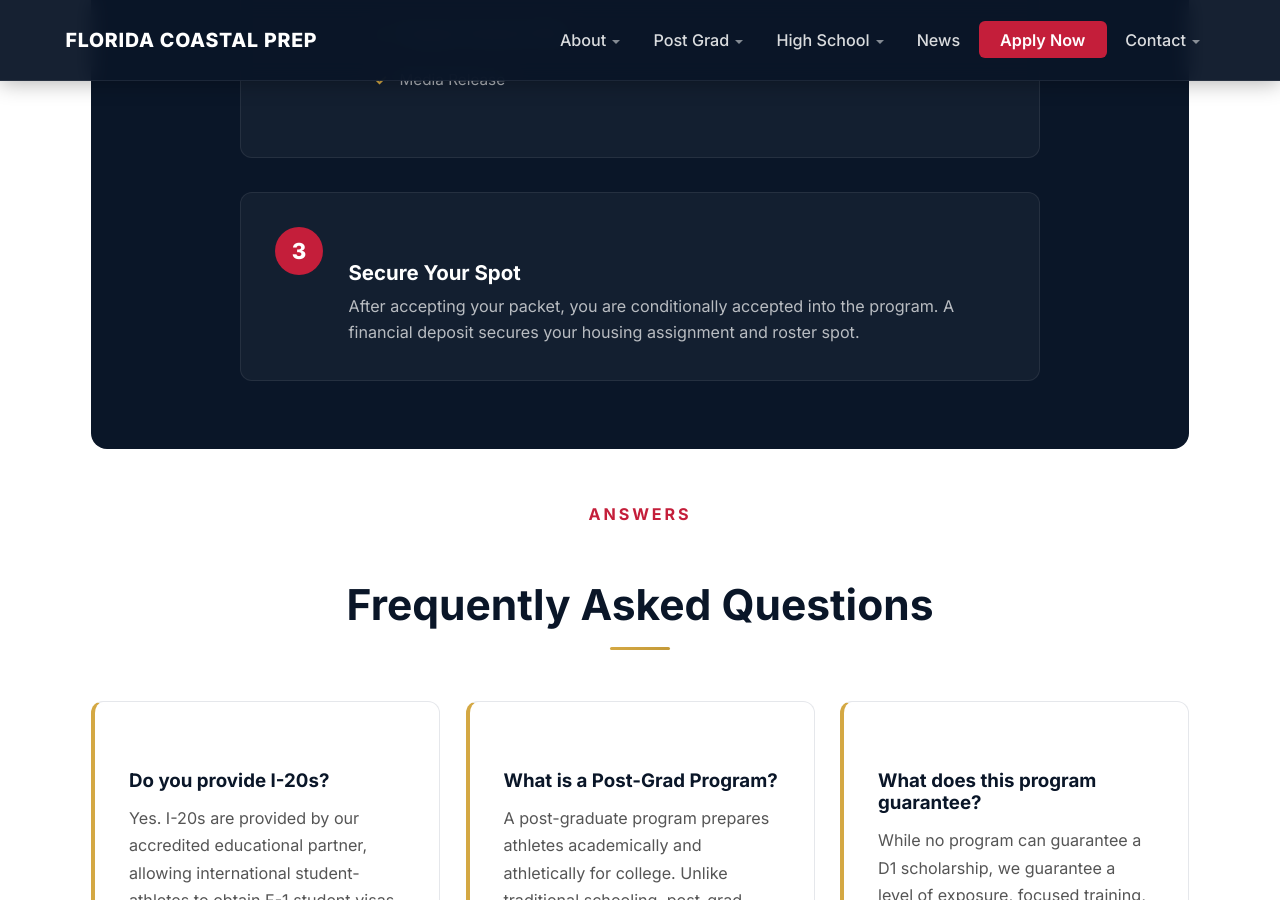
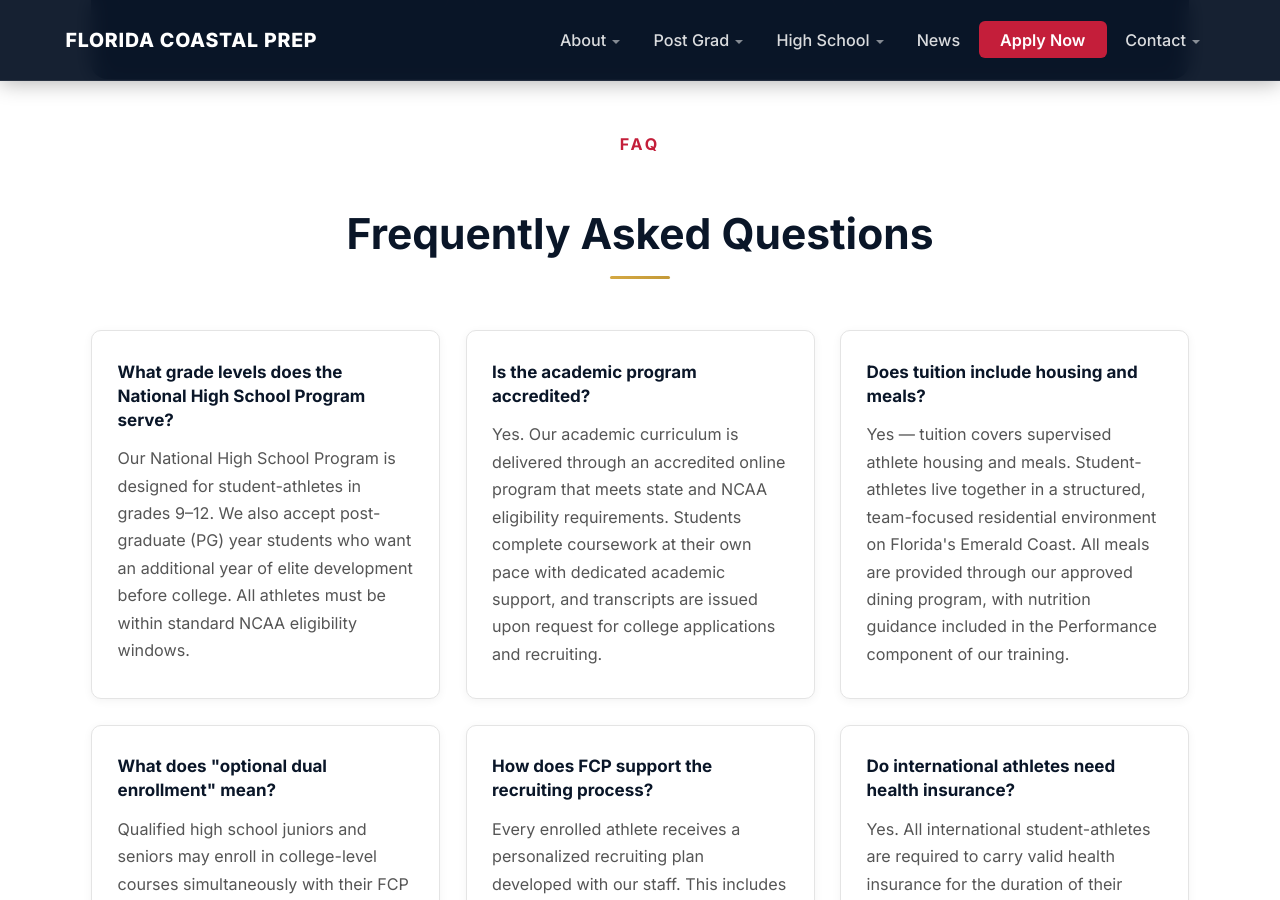
Before and after one commit to CoachD23/fcp-jekyll-site, a Jekyll site: the page built from tuition.md, in a window 1280 px wide and 900 px high, scrolled down 4922 px. Built offline with Jekyll 4.4.1, drawn with Linux system fonts in a browser that asks for light colours; a script that is not in the unit is left out; some of the changed text lies outside the part shown.

Commit message:
feat: rewrite tuition.md as HS-specific page with 6 improvements
- Move High School Program Costs to very top of page
- Remove bold formatting around 'meals' in program costs text
- Remove Academics card from What's Included (5 cards now: Coaching, Housing, Facility, Recruiting, Performance)
- Update title/description to be High School-specific (not post-grad)
- Add 'See All Testimonials →' link below Shawn Roy testimonial card
- Replace 5 post-grad FAQ cards with 6 HS-specific FAQ cards
  (grade levels, accreditation, housing/meals, dual enrollment, recruiting, insurance)

Co-Authored-By: Claude Sonnet 4.6 <noreply@anthropic.com>

```diff
--- a/tuition.md
+++ b/tuition.md
@@ -1,15 +1,27 @@
 ---
 layout: page
-title: Tuition and Fees
+title: "High School Tuition & Fees | Florida Coastal Prep"
 subtitle: Investing in Your Athletic and Academic Future
-description: "Florida Coastal Prep tuition, fees, financial assistance, and payment plan information. Learn what's included and how to apply for scholarships at FCP."
+description: "Florida Coastal Prep National High School Program tuition, fees, financial assistance, and payment options. See what's included and how to apply today."
 hero_image: /assets/images/tuition/florida-coastal-prep-school.png
-hero_title: Tuition & Fees
+hero_title: High School Tuition & Fees
 hero_subtitle: Investing in Your Athletic and Academic Future
 ---
 
+<!-- High School Program Costs — TOP -->
+<div class="program-offers fade-in" style="margin-top: 3rem;">
+  <div class="staff-section-header">
+    <span class="section-label">High School</span>
+    <h2>High School Program Costs</h2>
+    <div class="gold-rule"></div>
+  </div>
+  <div style="max-width: 800px; margin: 1rem auto 0;">
+    <p style="font-size: 1.08rem; line-height: 1.75; color: #333; text-align: justify;">Our National High School Program includes everything student-athletes need to develop and compete at an elite level. Tuition covers daily basketball training, strength and conditioning, accredited academics, supervised housing, meals, recruiting support, and access to our 14,000 sq ft Spartan Training Center. For a detailed cost breakdown and payment plan options, <a href="/contact/" style="color: #0a1628; font-weight: 600; text-decoration: underline;">contact our admissions team</a>.</p>
+  </div>
+</div>
+
 <!-- Intro Statement -->
-<section class="fade-in" style="background: #f2f3f5; border-left: 4px solid #c41e3a; margin: 0 auto 2.5rem; padding: 2.5rem 3rem; max-width: 960px; border-radius: 0 12px 12px 0;">
+<section class="fade-in" style="background: #f2f3f5; border-left: 4px solid #c41e3a; margin: 3rem auto 0; padding: 2.5rem 3rem; max-width: 960px; border-radius: 0 12px 12px 0;">
   <h2 style="font-size: 2rem; font-weight: 800; color: #0a1628; line-height: 1.3; margin: 0 0 1rem;">Elite Training and Education — Accessible to Every Family.</h2>
   <p style="font-size: 1.1rem; line-height: 1.8; color: #333; text-align: justify; margin: 0;">At Florida Coastal Prep, we believe every student-athlete deserves access to elite training and education. Our Financial Assistance program offers partial scholarships and awards to qualifying families — because talent shouldn't be limited by finances.</p>
 </section>
@@ -26,11 +38,6 @@ hero_subtitle: Investing in Your Athletic and Academic Future
       <div class="feature-icon-svg"><svg viewBox="0 0 24 24"><circle cx="12" cy="12" r="10" fill="none" stroke="currentColor" stroke-width="1.5"/><path d="M6 4.2c3.4 2.8 3.4 12.8 0 15.6M18 4.2c-3.4 2.8-3.4 12.8 0 15.6M2 12h20" fill="none" stroke="currentColor" stroke-width="1.3"/></svg></div>
       <h3>Elite Coaching</h3>
       <p>Daily skill development, team practice, and game competition under former NBA and D1 coaching staff.</p>
-    </div>
-    <div class="feature-card fade-in">
-      <div class="feature-icon-svg"><svg viewBox="0 0 24 24"><path d="M5 13.18v4L12 21l7-3.82v-4L12 17l-7-3.82zM12 3L1 9l11 6 9-4.91V17h2V9L12 3z" fill="currentColor"/></svg></div>
-      <h3>Academics</h3>
-      <p>Accredited coursework, dual enrollment, college application support, and NCAA eligibility guidance.</p>
     </div>
     <div class="feature-card fade-in">
       <div class="feature-icon-svg"><svg viewBox="0 0 24 24"><path d="M10 20v-6h4v6h5v-8h3L12 3 2 12h3v8z" fill="currentColor"/></svg></div>
@@ -70,7 +77,7 @@ hero_subtitle: Investing in Your Athletic and Academic Future
       </div>
       <div style="flex: 1; min-width: 130px;">
         <div style="font-size: 2.8rem; font-weight: 900; color: #d4a843; line-height: 1;">5</div>
-        <div style="font-size: 0.72rem; font-weight: 700; text-transform: uppercase; letter-spacing: 0.12em; color: rgba(255,255,255,0.65); margin-top: 0.45rem;">Levels Represented (D1–Pro)</div>
+        <div style="font-size: 0.72rem; font-weight: 700; text-transform: uppercase; letter-spacing: 0.12em; color: rgba(255,255,255,0.65); margin-top: 0.45rem;">Levels Represented</div>
       </div>
       <div style="flex: 1; min-width: 130px;">
         <div style="font-size: 2.8rem; font-weight: 900; color: #d4a843; line-height: 1;">14K</div>
@@ -80,59 +87,52 @@ hero_subtitle: Investing in Your Athletic and Academic Future
   </div>
 </div>
 
-<!-- High School Tuition -->
-<div class="program-offers fade-in" style="margin-top: 3rem;">
-  <div class="staff-section-header">
-    <span class="section-label">High School</span>
-    <h2>High School Program Costs</h2>
-    <div class="gold-rule"></div>
-  </div>
-  <div style="max-width: 800px; margin: 1rem auto 0;">
-    <p style="font-size: 1.08rem; line-height: 1.75; color: #333; text-align: justify;">Our National High School Program includes everything student-athletes need to develop and compete at an elite level. Tuition covers daily basketball training, strength and conditioning, accredited academics, supervised housing, <strong>meals</strong>, recruiting support, and access to our 14,000 sq ft Spartan Training Center. For a detailed cost breakdown and payment plan options, <a href="/contact/" style="color: #0a1628; font-weight: 600; text-decoration: underline;">contact our admissions team</a>.</p>
-  </div>
-</div>
-
 <!-- Financial Assistance -->
 <div class="staff-section staff-section-dark fade-in" style="margin-top: 3rem;">
   <div class="staff-section-header">
-    <span class="section-label">Affordability</span>
+    <span class="section-label">Scholarships</span>
     <h2>Financial Assistance</h2>
     <div class="gold-rule"></div>
   </div>
-  <div style="max-width: 800px; margin: 0 auto 2rem; text-align: center;">
-    <p style="font-size: 1.1rem; line-height: 1.75; color: rgba(255,255,255,0.85);">Talent shouldn't be limited by finances. Every FCP applicant is automatically considered for partial scholarships and financial awards — no separate application required.</p>
+  <div style="max-width: 760px; margin: 0.5rem auto 0;">
+    <p style="font-size: 1.05rem; line-height: 1.75; color: rgba(255,255,255,0.8); text-align: center;">We award partial scholarships and financial assistance packages to qualifying families. Awards are based on athletic merit, academic standing, and demonstrated financial need.</p>
   </div>
-  <div style="display: grid; grid-template-columns: repeat(3, 1fr); gap: 1.5rem; max-width: 900px; margin: 0 auto;">
-    <div class="feature-card fade-in" style="text-align: center;">
-      <div class="feature-icon-svg" style="margin: 0 auto 1rem;"><svg viewBox="0 0 24 24"><path d="M12 1L3 5v6c0 5.55 3.84 10.74 9 12 5.16-1.26 9-6.45 9-12V5l-9-4zm-2 16l-4-4 1.41-1.41L10 14.17l6.59-6.59L18 9l-8 8z" fill="currentColor"/></svg></div>
-      <h3>Automatically Considered</h3>
-      <p>Every application is reviewed for financial assistance. There's no separate scholarship form — just apply and our admissions team does the rest.</p>
+  <div class="feature-grid" style="margin-top: 2rem;">
+    <div class="feature-card fade-in">
+      <div class="feature-icon-svg"><svg viewBox="0 0 24 24"><path d="M12 2L2 7l10 5 10-5-10-5zM2 17l10 5 10-5M2 12l10 5 10-5" fill="none" stroke="currentColor" stroke-width="1.5" stroke-linecap="round" stroke-linejoin="round"/></svg></div>
+      <h3>Scholarship Consideration</h3>
+      <p>All applicants are automatically considered for athletic and academic merit awards during the admissions process.</p>
     </div>
-    <div class="feature-card fade-in" style="text-align: center;">
-      <div class="feature-icon-svg" style="margin: 0 auto 1rem;"><svg viewBox="0 0 24 24"><path d="M12 3L1 9l11 6 9-4.91V17h2V9L12 3zM5 13.18v4L12 21l7-3.82v-4L12 17l-7-3.82z" fill="currentColor"/></svg></div>
-      <h3>Merit-Based Awards</h3>
-      <p>Scholarship amounts are based on a combination of athletic ability and academic achievement — rewarding the full student-athlete.</p>
+    <div class="feature-card fade-in">
+      <div class="feature-icon-svg"><svg viewBox="0 0 24 24"><path d="M9 11l3 3L22 4" fill="none" stroke="currentColor" stroke-width="1.8" stroke-linecap="round" stroke-linejoin="round"/><path d="M21 12v7a2 2 0 01-2 2H5a2 2 0 01-2-2V5a2 2 0 012-2h11" fill="none" stroke="currentColor" stroke-width="1.5" stroke-linecap="round" stroke-linejoin="round"/></svg></div>
+      <h3>Personalized Award Packages</h3>
+      <p>Each financial assistance offer is tailored to the individual — our team works with families to build a realistic plan.</p>
     </div>
-    <div class="feature-card fade-in" style="text-align: center;">
-      <div class="feature-icon-svg" style="margin: 0 auto 1rem;"><svg viewBox="0 0 24 24"><path d="M20 4H4c-1.1 0-2 .9-2 2v12c0 1.1.9 2 2 2h16c1.1 0 2-.9 2-2V6c0-1.1-.9-2-2-2zm0 4l-8 5-8-5V6l8 5 8-5v2z" fill="currentColor"/></svg></div>
-      <h3>Personalized Packages</h3>
-      <p>Our Admissions Office works one-on-one with each family. You may qualify for more assistance than you expect — ask us directly.</p>
+    <div class="feature-card fade-in">
+      <div class="feature-icon-svg"><svg viewBox="0 0 24 24"><circle cx="12" cy="12" r="10" fill="none" stroke="currentColor" stroke-width="1.5"/><path d="M12 8v4l3 3" fill="none" stroke="currentColor" stroke-width="1.5" stroke-linecap="round"/></svg></div>
+      <h3>Application-Based</h3>
+      <p>Financial assistance is awarded through our admissions process. Apply early — awards are limited and granted on a rolling basis.</p>
     </div>
   </div>
   <div style="text-align: center; margin-top: 2.5rem;">
-    <a href="/contact/" class="btn btn-gold">Ask About Financial Assistance</a>
+    <a href="/apply/" class="cta-button" style="background: #c41e3a; color: #fff; padding: 0.85rem 2.25rem; border-radius: 6px; font-weight: 700; text-decoration: none; font-size: 1rem; display: inline-block;">Apply &amp; Request Financial Assistance</a>
   </div>
 </div>
 
 <!-- Parent Testimonial -->
-<div class="fade-in" style="max-width: 800px; margin: 3rem auto 0; padding: 0 1rem;">
-  <div style="background: #0a1628; border-radius: 16px; padding: 3rem; position: relative; overflow: hidden; border-left: 5px solid #c41e3a;">
-    <div style="position: absolute; top: -10px; left: 24px; font-size: 8rem; color: #c41e3a; opacity: 0.15; font-family: Georgia, serif; line-height: 1; pointer-events: none;">"</div>
-    <span style="display: inline-block; background: #c41e3a; color: #fff; font-size: 0.7rem; font-weight: 700; letter-spacing: 0.12em; text-transform: uppercase; padding: 4px 14px; border-radius: 20px; margin-bottom: 1.5rem;">Parent Testimonial</span>
-    <p style="font-size: 1.3rem; line-height: 1.7; color: #fff; font-style: italic; margin: 0 0 1.5rem; position: relative; z-index: 1;">"My son had zero offers coming out of high school, and after completing his time at FCP, he had plenty of offers. Thank you Coach and FCP!!!"</p>
-    <div style="display: flex; align-items: center; gap: 1rem;">
-      <div style="width: 40px; height: 3px; background: #d4a843; border-radius: 2px;"></div>
-      <p style="color: #d4a843; font-weight: 700; font-size: 1rem; margin: 0;">Shawn Roy — Parent</p>
+<div class="program-offers fade-in" style="margin-top: 3rem;">
+  <div class="staff-section-header">
+    <span class="section-label">Parent Voices</span>
+    <h2>What Families Are Saying</h2>
+    <div class="gold-rule"></div>
+  </div>
+  <div style="max-width: 760px; margin: 2rem auto 0;">
+    <div style="background: #fff; border: 1px solid #e0e0e0; border-radius: 12px; padding: 2.25rem 2.5rem; box-shadow: 0 4px 18px rgba(0,0,0,0.07);">
+      <p style="font-size: 1.12rem; line-height: 1.85; color: #333; font-style: italic; margin: 0 0 1.25rem;">"The investment in FCP was the best decision we made for our son. The coaches treat every player like a professional, the academics are rigorous, and the recruiting support was second to none. He earned a full scholarship to a D1 program — we couldn't be more grateful."</p>
+      <p style="font-weight: 700; color: #0a1628; margin: 0; font-size: 0.95rem;">— Shawn Roy, Parent of FCP Alumni</p>
+    </div>
+    <div style="text-align: center; margin-top: 1.5rem;">
+      <a href="/testimonials/" style="color: #c41e3a; font-weight: 700; font-size: 0.95rem; text-decoration: none; letter-spacing: 0.04em;">See All Testimonials &rarr;</a>
     </div>
   </div>
 </div>
@@ -141,103 +141,118 @@ hero_subtitle: Investing in Your Athletic and Academic Future
 <div class="staff-section staff-section-dark fade-in" style="margin-top: 3rem;">
   <div class="staff-section-header">
     <span class="section-label">Getting Started</span>
-    <h2>The Admissions Process</h2>
+    <h2>Admissions Process</h2>
     <div class="gold-rule"></div>
   </div>
-  <div class="process-steps" style="margin-top: 2rem;">
-    <div class="process-step fade-in">
-      <div class="process-number">1</div>
-      <div class="process-content">
-        <h3>Apply Online</h3>
-        <p>Complete our online application to begin the evaluation process. Our admissions team reviews every application personally.</p>
-        <a href="/apply/" class="btn btn-primary" style="margin-top: 1rem; display: inline-block;">Start Your Application</a>
-      </div>
+  <div class="feature-grid" style="margin-top: 2rem;">
+    <div class="feature-card fade-in" style="position: relative;">
+      <div style="position: absolute; top: 1.25rem; right: 1.25rem; background: #c41e3a; color: #fff; font-size: 0.7rem; font-weight: 800; letter-spacing: 0.1em; padding: 0.2rem 0.55rem; border-radius: 4px; text-transform: uppercase;">Step 1</div>
+      <div class="feature-icon-svg"><svg viewBox="0 0 24 24"><path d="M14 2H6a2 2 0 00-2 2v16a2 2 0 002 2h12a2 2 0 002-2V8z" fill="none" stroke="currentColor" stroke-width="1.5" stroke-linecap="round" stroke-linejoin="round"/><polyline points="14 2 14 8 20 8" fill="none" stroke="currentColor" stroke-width="1.5" stroke-linecap="round" stroke-linejoin="round"/><line x1="16" y1="13" x2="8" y2="13" fill="none" stroke="currentColor" stroke-width="1.5" stroke-linecap="round"/><line x1="16" y1="17" x2="8" y2="17" fill="none" stroke="currentColor" stroke-width="1.5" stroke-linecap="round"/></svg></div>
+      <h3>Apply Online</h3>
+      <p>Submit your application through our online portal. Include academic transcripts, a player profile, and coach references.</p>
+      <a href="/apply/" style="display: inline-block; margin-top: 1rem; background: #c41e3a; color: #fff; padding: 0.6rem 1.4rem; border-radius: 5px; font-weight: 700; font-size: 0.88rem; text-decoration: none;">Start Your Application</a>
     </div>
-    <div class="process-step fade-in">
-      <div class="process-number">2</div>
-      <div class="process-content">
-        <h3>Receive Your Admissions Packet</h3>
-        <p>Within 2–3 business days, you'll receive a personalized packet including:</p>
-        <ul class="process-list">
-          <li>Cost of Attendance breakdown</li>
-          <li>Health Insurance Forms</li>
-          <li>Medical Waivers & Physical Form</li>
-          <li>Program Packet & FAQ</li>
-          <li>Media Release</li>
-        </ul>
-      </div>
+    <div class="feature-card fade-in" style="position: relative;">
+      <div style="position: absolute; top: 1.25rem; right: 1.25rem; background: #c41e3a; color: #fff; font-size: 0.7rem; font-weight: 800; letter-spacing: 0.1em; padding: 0.2rem 0.55rem; border-radius: 4px; text-transform: uppercase;">Step 2</div>
+      <div class="feature-icon-svg"><svg viewBox="0 0 24 24"><circle cx="12" cy="7" r="4" fill="none" stroke="currentColor" stroke-width="1.5"/><path d="M20 21v-2a4 4 0 00-4-4H8a4 4 0 00-4 4v2" fill="none" stroke="currentColor" stroke-width="1.5" stroke-linecap="round"/></svg></div>
+      <h3>Evaluation &amp; Offer</h3>
+      <p>Our coaching staff reviews your application and may request a virtual or in-person evaluation. Accepted athletes receive a formal enrollment offer.</p>
     </div>
-    <div class="process-step fade-in">
-      <div class="process-number">3</div>
-      <div class="process-content">
-        <h3>Secure Your Spot</h3>
-        <p>After accepting your packet, you are conditionally accepted into the program. A financial deposit secures your housing assignment and roster spot.</p>
-      </div>
+    <div class="feature-card fade-in" style="position: relative;">
+      <div style="position: absolute; top: 1.25rem; right: 1.25rem; background: #c41e3a; color: #fff; font-size: 0.7rem; font-weight: 800; letter-spacing: 0.1em; padding: 0.2rem 0.55rem; border-radius: 4px; text-transform: uppercase;">Step 3</div>
+      <div class="feature-icon-svg"><svg viewBox="0 0 24 24"><path d="M22 11.08V12a10 10 0 11-5.93-9.14" fill="none" stroke="currentColor" stroke-width="1.5" stroke-linecap="round" stroke-linejoin="round"/><polyline points="22 4 12 14.01 9 11.01" fill="none" stroke="currentColor" stroke-width="1.5" stroke-linecap="round" stroke-linejoin="round"/></svg></div>
+      <h3>Enrollment &amp; Deposit</h3>
+      <p>Confirm your spot with an enrollment deposit. Our admissions team will guide you through housing placement, academic onboarding, and arrival logistics.</p>
     </div>
   </div>
 </div>
 
-<!-- FAQ Section -->
+<!-- FAQ — HS Specific -->
 <div class="program-offers fade-in" style="margin-top: 3rem;">
   <div class="staff-section-header">
-    <span class="section-label">Answers</span>
+    <span class="section-label">FAQ</span>
     <h2>Frequently Asked Questions</h2>
     <div class="gold-rule"></div>
   </div>
-
-  <div class="faq-grid">
+  <div class="faq-grid" style="margin-top: 2rem;">
     <div class="faq-card fade-in">
-      <h3>Do you provide I-20s?</h3>
-      <p>Yes. I-20s are provided by our accredited educational partner, allowing international student-athletes to obtain F-1 student visas.</p>
+      <h3>What grade levels does the National High School Program serve?</h3>
+      <p>Our National High School Program is designed for student-athletes in grades 9–12. We also accept post-graduate (PG) year students who want an additional year of elite development before college. All athletes must be within standard NCAA eligibility windows.</p>
     </div>
     <div class="faq-card fade-in">
-      <h3>What is a Post-Grad Program?</h3>
-      <p>A post-graduate program prepares athletes academically and athletically for college. Unlike traditional schooling, post-grad programs focus heavily on sports development while continuing academic progress — bridging the gap between high school and college.</p>
+      <h3>Is the academic program accredited?</h3>
+      <p>Yes. Our academic curriculum is delivered through an accredited online program that meets state and NCAA eligibility requirements. Students complete coursework at their own pace with dedicated academic support, and transcripts are issued upon request for college applications and recruiting.</p>
     </div>
     <div class="faq-card fade-in">
-      <h3>What does this program guarantee?</h3>
-      <p>While no program can guarantee a D1 scholarship, we guarantee a level of exposure, focused training, sports performance improvement, national-level competition, and meaningful playing time. Our <a href="/commitments/" style="color: #0a1628; font-weight: 600; text-decoration: underline;">track record of placements</a> speaks for itself.</p>
+      <h3>Does tuition include housing and meals?</h3>
+      <p>Yes — tuition covers supervised athlete housing and meals. Student-athletes live together in a structured, team-focused residential environment on Florida's Emerald Coast. All meals are provided through our approved dining program, with nutrition guidance included in the Performance component of our training.</p>
     </div>
     <div class="faq-card fade-in">
-      <h3>How will a post-grad year affect my NCAA eligibility?</h3>
-      <p>The NCAA allows a one-year grace period after high school graduation (except tennis and hockey). During this time, a post-grad year will not affect your eligibility. You can compete at a high level while taking classes and building your academic profile — buying valuable time for the recruiting process.</p>
+      <h3>What does "optional dual enrollment" mean?</h3>
+      <p>Qualified high school juniors and seniors may enroll in college-level courses simultaneously with their FCP curriculum, earning transferable college credits before graduation. Dual enrollment is offered as an optional add-on for eligible students and is coordinated through our academic team.</p>
+    </div>
+    <div class="faq-card fade-in">
+      <h3>How does FCP support the recruiting process?</h3>
+      <p>Every enrolled athlete receives a personalized recruiting plan developed with our staff. This includes game film production and distribution, highlight reel creation, exposure at national tournaments, direct outreach to college coaches, and ongoing guidance on NCAA compliance and the recruiting timeline.</p>
     </div>
     <div class="faq-card fade-in">
       <h3>Do international athletes need health insurance?</h3>
-      <p>Yes. All athletes in our program must have health insurance coverage. International athletes should arrange for an appropriate health insurance plan prior to arrival.</p>
+      <p>Yes. All international student-athletes are required to carry valid health insurance for the duration of their enrollment. FCP can provide guidance on approved international student health plans if needed. Domestic athletes are encouraged to maintain their existing coverage throughout the program year.</p>
     </div>
   </div>
 </div>
 
-<div class="cta-section" style="margin-top: 0;">
-  <h2>Ready to Join FCP?</h2>
-  <p>Take the first step toward your college basketball future. Apply today and learn about financial assistance options.</p>
-  <div class="hero-cta">
-    <a href="/apply/" class="btn btn-primary">Apply Now</a>
-    <a href="/contact/" class="btn btn-gold">Contact Us</a>
+<!-- CTA -->
+<section class="cta-section fade-in" style="margin-top: 3rem;">
+  <h2>Ready to Invest in Your Future?</h2>
+  <p>Contact our admissions team to get a full cost breakdown, explore financial assistance options, and take the first step toward your college basketball career.</p>
+  <div class="cta-buttons">
+    <a href="/apply/" class="cta-button-primary">Apply Now</a>
+    <a href="/contact/" class="cta-button-secondary">Contact Admissions</a>
   </div>
-</div>
+</section>
 
 <script type="application/ld+json">
 {
   "@context": "https://schema.org",
-  "@type": "Service",
-  "name": "Florida Coastal Prep — Tuition & Enrollment",
-  "description": "Elite basketball training, accredited academics, supervised housing, recruiting exposure, and strength & conditioning for high school and post-graduate student-athletes.",
+  "@type": "WebPage",
+  "name": "High School Tuition &amp; Enrollment — Florida Coastal Prep",
+  "description": "Florida Coastal Prep National High School Program tuition, fees, financial assistance, and payment options.",
+  "url": "https://floridacoastalprep.com/tuition/",
   "provider": {
     "@type": "SportsOrganization",
-    "name": "Florida Coastal Prep Sports Academy",
-    "url": "https://floridacoastalprep.com/"
-  },
-  "url": "https://floridacoastalprep.com/tuition/",
-  "areaServed": "US",
-  "serviceType": "Basketball Academy Enrollment"
+    "name": "Florida Coastal Prep",
+    "url": "https://floridacoastalprep.com"
+  }
 }
 </script>
 
 <style>
-.program-offers .feature-card { text-align: left; }
-.program-offers .feature-card p { text-align: justify; }
-.program-offers .feature-card .feature-icon-svg { margin-left: 0; margin-right: auto; }
-.hero-bg-img { object-position: center 30% !important; }
+.faq-grid {
+  display: grid;
+  grid-template-columns: repeat(auto-fit, minmax(280px, 1fr));
+  gap: 1.5rem;
+  max-width: 1100px;
+  margin: 0 auto;
+}
+.faq-card {
+  background: #fff;
+  border: 1px solid #e4e4e4;
+  border-radius: 10px;
+  padding: 1.75rem 1.5rem;
+  box-shadow: 0 2px 10px rgba(0,0,0,0.05);
+}
+.faq-card h3 {
+  font-size: 1rem;
+  font-weight: 700;
+  color: #0a1628;
+  margin: 0 0 0.75rem;
+  line-height: 1.4;
+}
+.faq-card p {
+  font-size: 0.95rem;
+  line-height: 1.7;
+  color: #555;
+  margin: 0;
+}
 </style>
```
